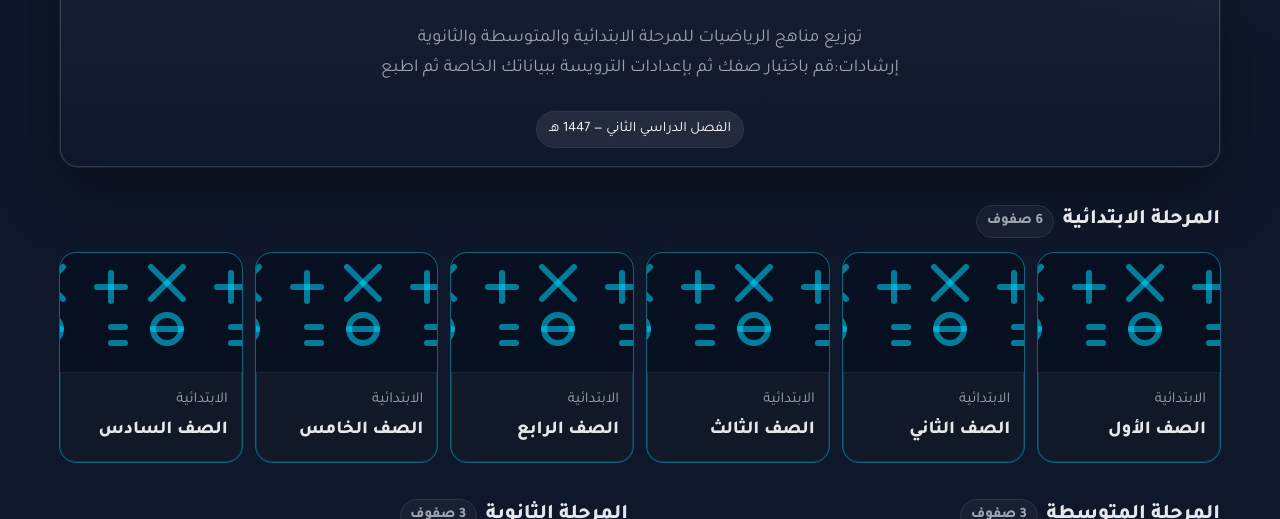
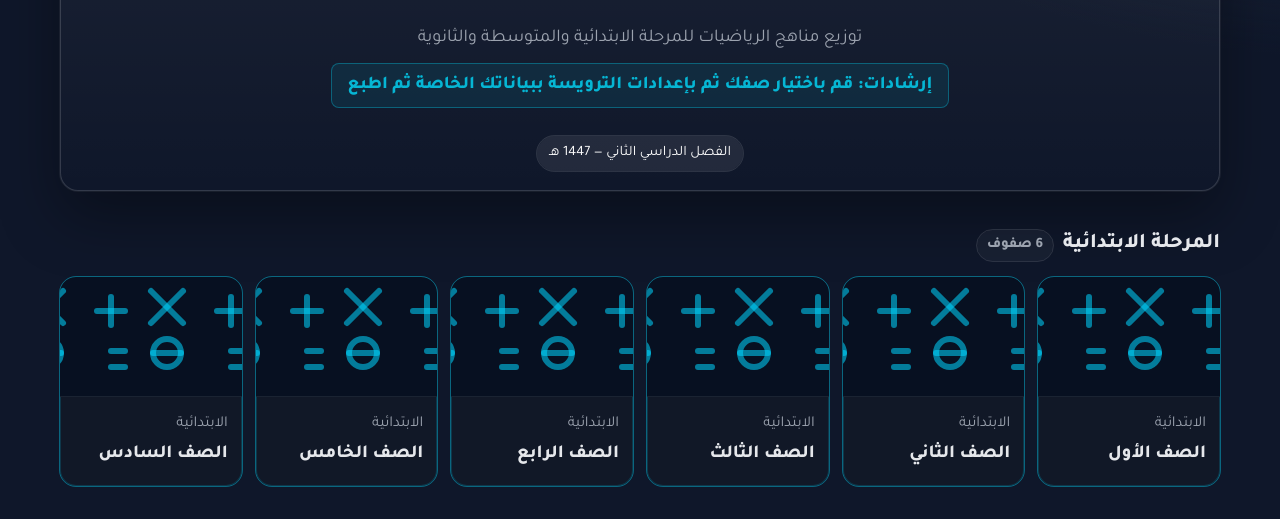
Before and after one commit to hashmathtme/math, a plain HTML site: page index.html in a window 1280 px wide. Shown: the part 219-738 px from the top of the page. Drawn offline with Linux system fonts and the light colour scheme.

Commit message:
Add instruction styling to HTML

```diff
--- a/index.html
+++ b/index.html
@@ -91,6 +91,17 @@
         margin: 6px 0 2px;
         font-size: clamp(14px, 2.6vw, 18px);
         color: var(--muted);
+      }
+
+      .instruction {
+        display: inline-block;
+        margin-top: 10px;
+        padding: 6px 16px;
+        background: rgba(6, 182, 212, 0.1);
+        border: 1px solid rgba(6, 182, 212, 0.4);
+        border-radius: 8px;
+        color: var(--accent);
+        font-weight: 700;
       }
 
       .ribbon {
@@ -310,7 +321,10 @@
         <h1>يسرُّ ملتقى معلمي ومعلمات الرياضيات أن يقدّم لكم</h1>
         <p class="lead">
           توزيع مناهج الرياضيات للمرحلة الابتدائية والمتوسطة والثانوية <br />
-          إرشادات:قم باختيار صفك ثم بإعدادات الترويسة ببياناتك الخاصة ثم اطبع
+          <span class="instruction"
+            >إرشادات: قم باختيار صفك ثم بإعدادات الترويسة ببياناتك الخاصة ثم
+            اطبع</span
+          >
         </p>
         <span class="ribbon">الفصل الدراسي الثاني — 1447 هـ</span>
       </header>
```
